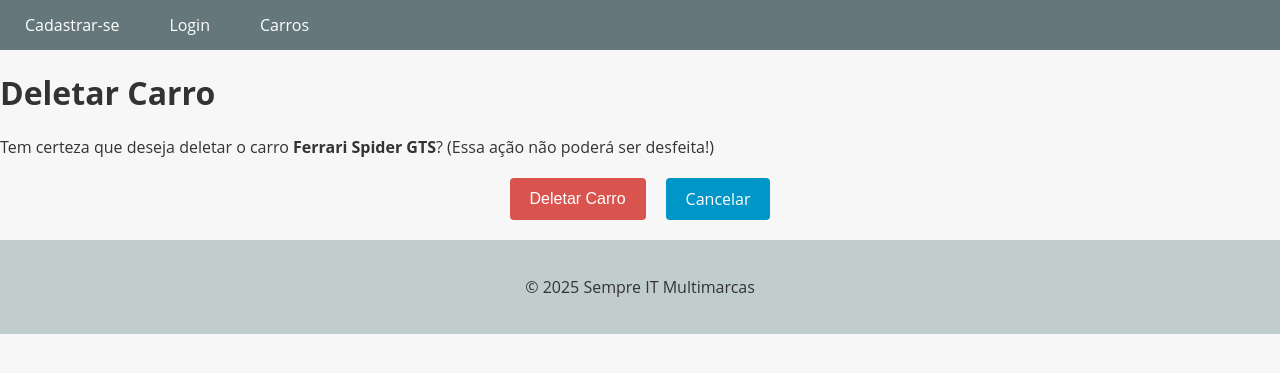
After one commit to Dev-Erasmo-Oliveira/Carros_Django, a Django app: page /car/1/delete/ in a window 1280 px wide. The commit adds this page. Shown: the top 373 px of the page. Run offline with Django 5.2, Linux system fonts and the light colour scheme; data comes from the database, SQL or seed files in the repository; both versions use the stored data as it was after the commit.

Commit message:
Feita a criação da DeleteView e a aperfeiçoamento da UpdateView, agora o usuario após editar o carro ele é direcionado novamente para a tela de edição ao invés de ser jogado na lista de carros, também foi adicionado os botoes de DELETAR e CANCELAR na tela de edição do carro, tornando assim mais eficiente a edição de fato

```diff
--- a/app/urls.py
+++ b/app/urls.py
@@ -3,7 +3,7 @@ from django.contrib import admin
 from django.urls import path
 from django.conf import settings
 from django.conf.urls.static import static
-from cars.views import CarsListView, NewCarCreateView, CarDetailView, CarUpdateView
+from cars.views import CarsListView, NewCarCreateView, CarDetailView, CarUpdateView, CarDeleteView
 from accounts.views import register_view, login_view, logout_view
 
 urlpatterns = [
@@ -15,6 +15,7 @@ urlpatterns = [
     path('new_car/', NewCarCreateView.as_view(), name='new_car'),
     path('car/<int:pk>/' , CarDetailView.as_view(), name='car_detail'),
     path('car/<int:pk>/update/', CarUpdateView.as_view(), name='car_update'),
+    path('car/<int:pk>/delete/', CarDeleteView.as_view(), name='car_delete'),
 ] + static(settings.MEDIA_URL, document_root=settings.MEDIA_ROOT)
 
 """
--- /dev/null
+++ b/cars/templates/car_delete.html
@@ -0,0 +1,63 @@
+{% extends "base.html" %}
+
+{% block content %}
+  <style>
+    .buttons-container {
+      display: flex;
+      justify-content: center;
+      margin-top: 20px;
+      margin-bottom: 20px;
+    }
+
+    .btn {
+      display: inline-block;
+      background-color: #0096c7;
+      color: #fff;
+      border: none;
+      padding: 10px 20px;
+      font-size: 16px;
+      border-radius: 4px;
+      cursor: pointer;
+      transition: background-color 0.3s ease-in-out;
+      margin: 0 10px;
+    }
+
+    .btn:hover {
+      background-color: #108eb8;
+    }
+
+    .btn-danger {
+      background-color: #d9534f;
+      text-decoration: none !important;
+    }
+
+    .btn-danger:hover {
+      background-color: #d2221c;
+    }
+
+    .error-message {
+      color: #d9534f;
+      font-size: 14px;
+      margin-top: 5px;
+    }
+
+    a {
+      text-decoration: none !important;
+    }
+  </style>
+  <div class="card">
+    <div class="card-header">
+      <h1 class="card-title">Deletar Carro</h1>
+    </div>
+    <div class="card-body">
+      <p>Tem certeza que deseja deletar o carro <strong>{{ object.brand }} {{ object.model }}</strong>? (Essa ação não poderá ser desfeita!) </p>
+      <form method="post">
+        {% csrf_token %}
+        <div class="buttons-container">
+          <button type="submit" class="btn btn-danger">Deletar Carro</button>
+          <a href="{% url 'car_update' pk=object.pk %}" class="btn btn-secondary">Cancelar</a>
+        </div>
+      </form>
+    </div>
+  </div>
+{% endblock %}
--- a/cars/templates/car_detail.html
+++ b/cars/templates/car_detail.html
@@ -70,7 +70,7 @@
     }
 
     .btn-primary:hover{
-      background-color:#d9534f ;
+      background-color:#108eb8 ;
     }
 
     .error-message {
@@ -94,5 +94,6 @@
 
   <div class="buttons-container">
     <a href="{% url 'car_update' pk=object.pk %}" class="btn btn-primary">Editar</a>
+    <a href="{% url 'car_delete' pk=object.pk %}" class="btn btn-danger">Deletar</a>
   </div>
 {% endblock %}
--- a/cars/templates/car_update.html
+++ b/cars/templates/car_update.html
@@ -83,7 +83,8 @@
     }
 
     .btn:hover {
-      background-color: #e22517d6;
+      background-color: #0096c7;
+      text-decoration: underline;
     }
 
     .btn-danger {
@@ -93,6 +94,7 @@
 
     .btn-danger:hover {
       background-color: #d2221c;
+      text-decoration: underline;
     }
 
     .error-message {
@@ -115,6 +117,7 @@
     <div>
       <div class="buttons-container">
         <input type="submit" value="Salvar Alterações" class="btn btn-primary">
+        <a href="{% url 'car_delete' pk=object.pk %}" class="btn btn-danger">Deletar Carro</a>
         <a href="{% url 'cars_list' %}" class="btn btn-secondary">Cancelar</a>
       </div>
     </div>
--- a/cars/views.py
+++ b/cars/views.py
@@ -1,6 +1,7 @@
 from cars.models import Car
 from cars.forms import CarModelForm
-from django.views.generic import ListView, CreateView, DetailView, UpdateView
+from django.urls import reverse_lazy
+from django.views.generic import ListView, CreateView, DetailView, UpdateView, DeleteView
 
 # view para o usuario pesquisar os carros que ja estão adicionados na loja
 
@@ -34,4 +35,12 @@ class CarUpdateView(UpdateView):
     model = Car
     form_class = CarModelForm
     template_name = 'car_update.html'
+
+    def get_success_url(self):
+        return reverse_lazy ('car_detail', kwargs={'pk': self.object.pk})
+
+class CarDeleteView(DeleteView):
+    model = Car
+    form_class = CarModelForm
+    template_name = 'car_delete.html'
     success_url = '/cars/'
```
Also changed, not shown: db.sqlite3.
